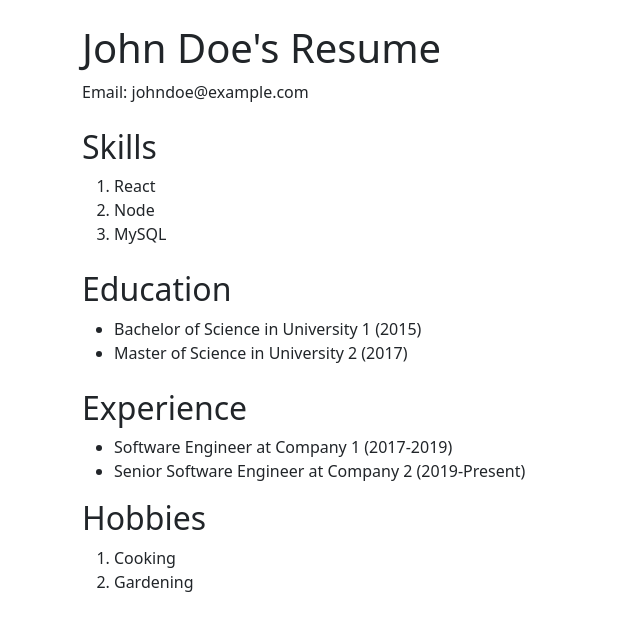
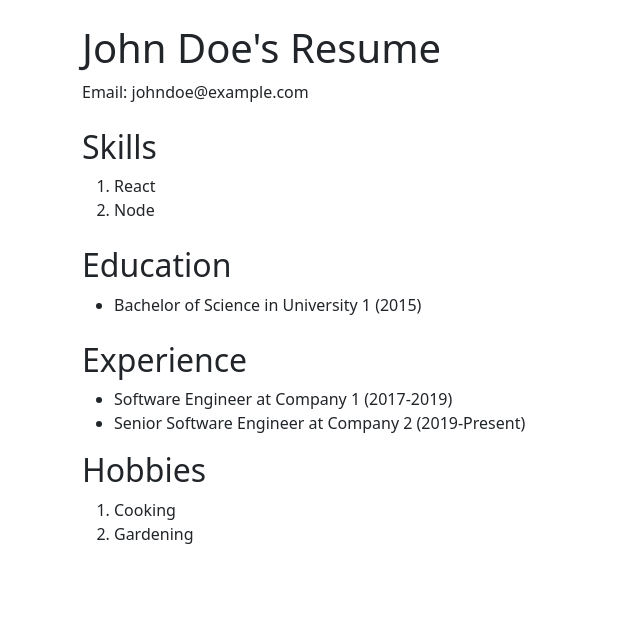
Before and after one commit to ani21das/react-depth, a React (Vite) app in the folder react-in-depth/: page / in a window 1280 px wide. Shown: the top 630 px of the page, without its empty margins (0-640 px from the left). Built offline with nearby package versions, Linux system fonts and the light colour scheme.

Commit message:
limit fixed for map by slice ()

```diff
--- a/react-in-depth/src/components/Resume.jsx
+++ b/react-in-depth/src/components/Resume.jsx
@@ -5,17 +5,28 @@ import Experience from './Experience';
 import resumeData from '../data';
 import Hobbies from './Hobbies';
 
-function Resume() {
+function Resume () {
+
+  const skillsLimit = 2;
+  const educationLimit = 1;
+  const experienceLimit = 2;
+  const hobbiesLimit = 2;
+
   return (
     <div>
-      <h1 className="mb-2">{resumeData.name}'s Resume</h1>
+      <h1 className="mb-2">{ resumeData.name }'s Resume</h1>
       <div className="mb-4">
-        <p>Email: {resumeData.email}</p>
+        <p>Email: { resumeData.email }</p>
       </div>
-      <Skills skills={resumeData.skills} />
-      <Education education={resumeData.education} />
-      <Experience experience={ resumeData.experience } />
-      <Hobbies hobbies={resumeData.hobbies} />
+
+      { resumeData.skills.length > 0 && <Skills skills={ resumeData.skills.slice(0,skillsLimit) } /> }
+
+      { resumeData.education.length > 0 && <Education education={ resumeData.education.slice(0,educationLimit) } /> }
+
+      { resumeData.experience.length > 0 && <Experience experience={ resumeData.experience.slice(0,experienceLimit) } /> }
+
+      { resumeData.hobbies.length > 0 && <Hobbies hobbies={ resumeData.hobbies.slice(0,hobbiesLimit) } /> }
+
     </div>
   );
 }
```
